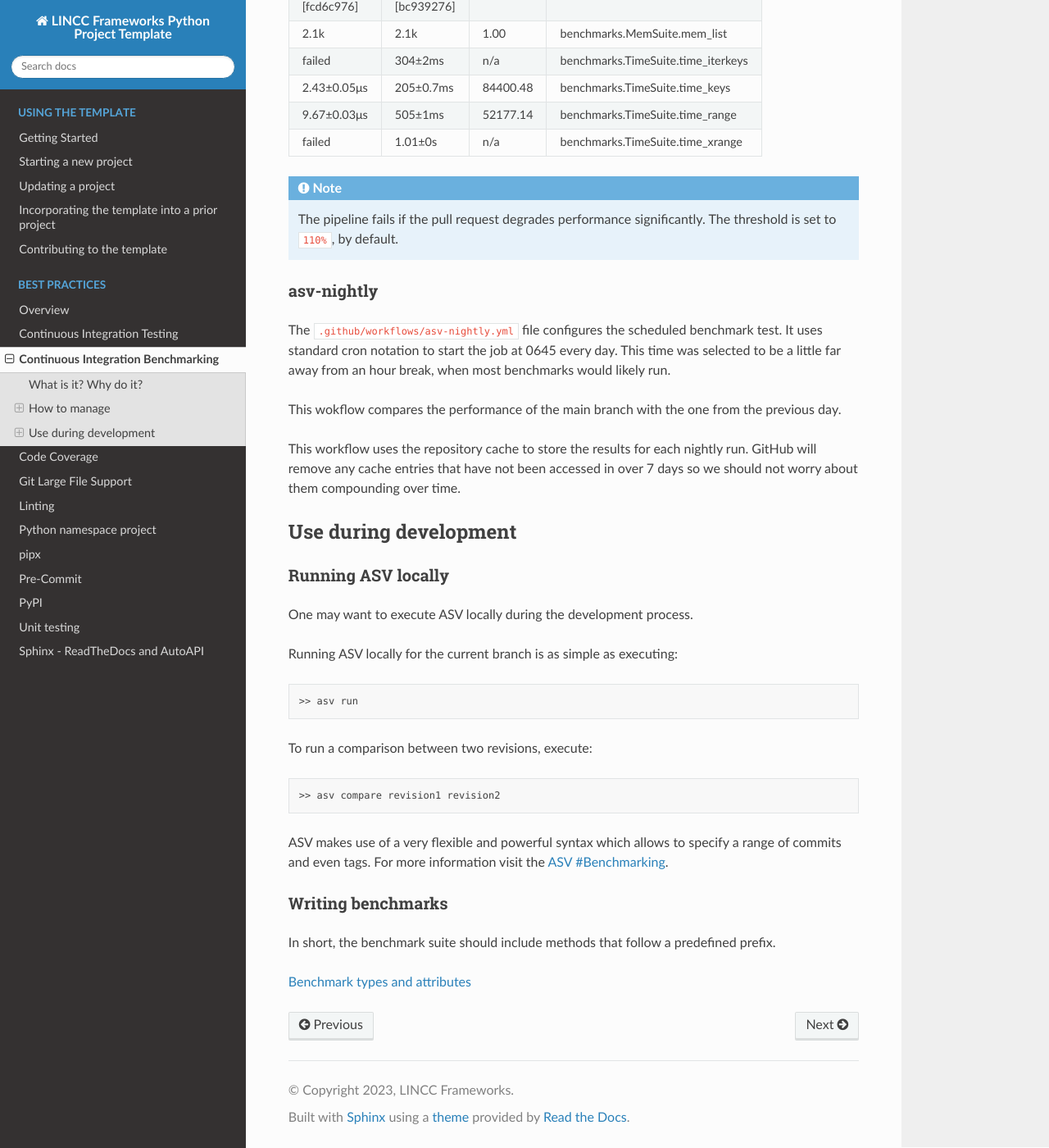
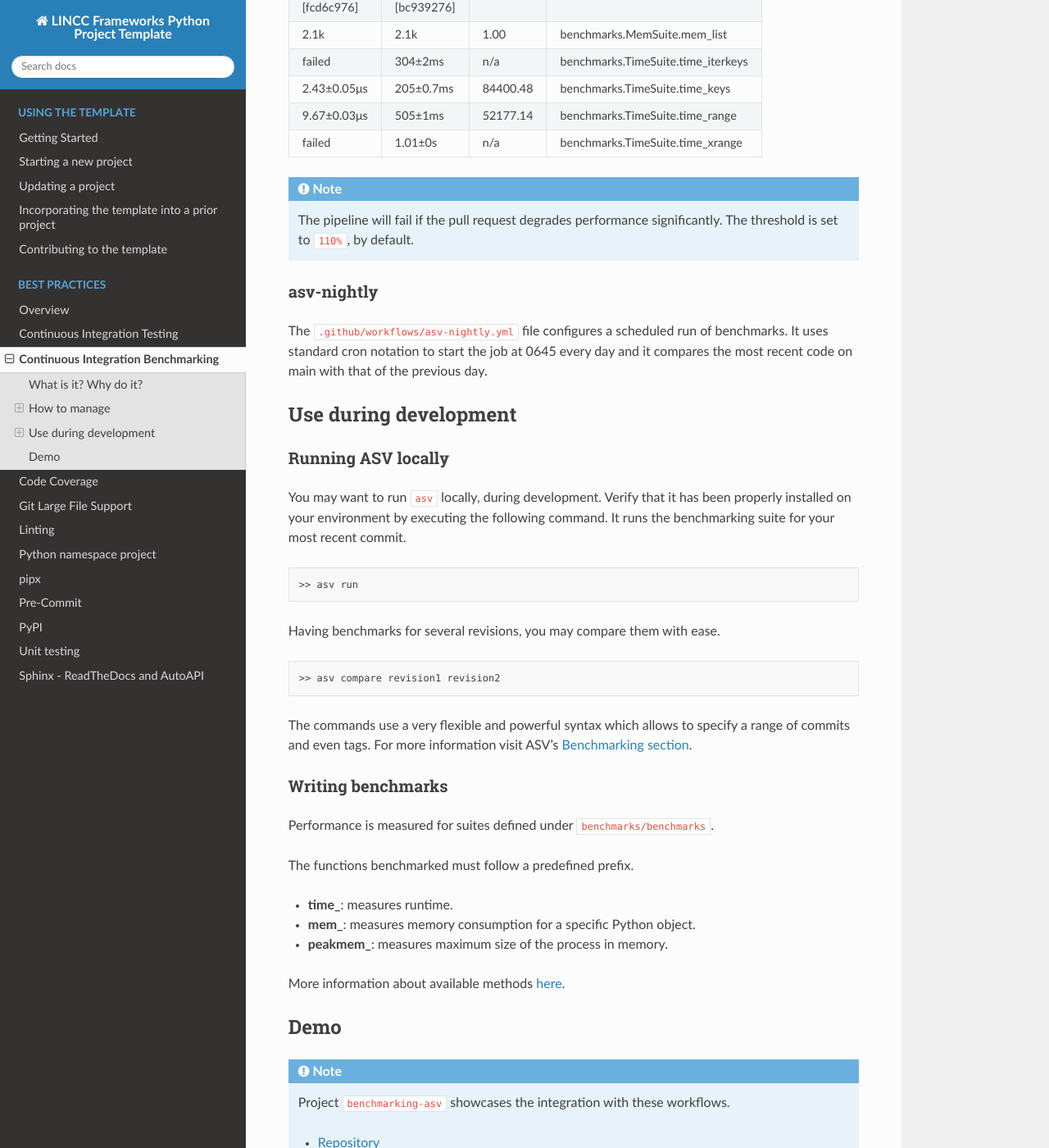
Before and after one commit to lincc-frameworks/python-project-template, a Sphinx documentation site: the page built from docs/practices/ci_benchmarking.rst, in a window 1280 px wide and 1400 px high, scrolled down 2256 px. Shown: the whole window at 82% size. Built offline with Sphinx 7.4.7 and the Read the Docs theme 2.0.0, drawn with Linux system fonts in a browser that asks for light colours; the version number could not be read and is left out; some of the changed text lies outside the part shown.

Commit message:
Refactor docs

```diff
--- a/docs/practices/ci_benchmarking.rst
+++ b/docs/practices/ci_benchmarking.rst
@@ -6,17 +6,20 @@
 -------------------------------------------------------------------------------
 
 Continuous integration benchmarking is the practice of running a suite of carefully
-catered benchmarks against your code base to assess its performance over time.
+catered benchmarks against your codebase to assess its performance over time.
 
 There are three main ways this template enables automated benchmarking:
 
-1. On all pushes to main. It allows to keep track of the performance of your codebase
+1. On all pushes to main. It allows to keep track of the performance of your benchmarks
    over a long period of time. This workflow is responsible for creating and deploying
-   a dashboard on Github Pages to visualize plots and performance regressions.
+   a dashboard to Github Pages to visualize plots on performance and its regressions.
 2. On pull requests to main. This evaluates the impact of the new code changes on the
    performance.
-3. On a scheduled "nightly run". The primary goal of this workflow is to make sure
-   that upstream dependencies don't degrade performance significantly.
+3. On a scheduled "nightly run". Its primary goal is to make sure that upstream dependencies
+   don't introduce breaking changes that degrade performance significantly.
+
+The benchmarking tool responsible to compute the runtime and memory benchmarks is
+`airspeed velocity (ASV) <https://asv.readthedocs.io/en/stable/>`_.
 
 
 How to manage
@@ -50,7 +53,6 @@
 A dashboard deployment is automatically triggered when the "gh-pages" branch is updated.
 Within a couple of minutes, the changes should be reflected on the dashboard.
 
-
 asv-main
 ^^^^^^^^^^^^^^^^^^^^^^^^^^^^^^^^^^^^^^^^^^^^^^^^^^^^^^^^^^^^^^^^^^^^^^^^^^^^^^^
 
@@ -64,29 +66,26 @@
 
       >> asv run ALL --skip-existing
 
-- Publishes the results to a dashboard on GH Pages. The URL should be similar to `<https://{{organization}}.github.io/{{project_name}}>`_.
+- Publishes the results to a dashboard on GitHub Pages (`<https://{{organization}}.github.io/{{project_name}}>`_).
 
 .. note::
-   - A github-actions[bot] pushes the benchmark results to the main branch. The workflows run consecutively to avoid any conflicts between jobs attempting to submit results simultaneously. A workflow is queued up until the previous workflow running on main is finished.
-   - ASV uses the most recent benchmarking suites to compute results for the range of commits in question. Any direct change to these suites with the intent to affect the runtime or memory usage produces no change of behavior.
+   * A Github actions bot pushes the benchmark results to the main branch for future use.
+     The workflows run consecutively to avoid any conflicts between jobs attempting to submit
+     results simultaneously. A workflow is queued up until the previous workflow running on main is finished.
+   * ASV uses the most recent benchmarking suites to compute results for the range of commits in question.
+     Any direct change to these suites with the intent to affect the runtime or memory usage produces no
+     change of behavior. Only changes to your project source modules do.
 
 asv-pr
 ^^^^^^^^^^^^^^^^^^^^^^^^^^^^^^^^^^^^^^^^^^^^^^^^^^^^^^^^^^^^^^^^^^^^^^^^^^^^^^^
 
 This workflow is triggered on pull requests targeting the main branch.
 
-- Compares the benchmarks of the main branch and compares it with those of main merged with the new changes.
+* Compares the benchmarks of the main branch with those of main merged with the new changes.
+* Uses `lf-asv-formatter <https://github.com/lincc-frameworks/lf-asv-formatter>`_ to process the output.
+* Publishes a comment on the pull request with the final assessment.
 
-   .. code:: bash
-
-      >>> asv continuous upstream/main HEAD || true
-      >>> asv compare upstream/main HEAD --sort ratio | tee output
-
-- Invokes `lf-asv-formatter <https://github.com/lincc-frameworks/asv-formatter>`_ for output processing.
-
-- Publishes a comment on the pull request with the final assessment.
-
-Typical ASV table file (before processing):
+Below is an example of the results generated.
 
 +-------------+------------+----------+------------------------------------+
 | Before      | After      | Ratio    | Method                             |
@@ -105,20 +104,15 @@
 +-------------+------------+----------+------------------------------------+
 
 .. note::
-   The pipeline fails if the pull request degrades performance significantly. The threshold is set to ``110%``,
+   The pipeline will fail if the pull request degrades performance significantly. The threshold is set to ``110%``,
    by default.
-
 
 asv-nightly
 ^^^^^^^^^^^^^^^^^^^^^^^^^^^^^^^^^^^^^^^^^^^^^^^^^^^^^^^^^^^^^^^^^^^^^^^^^^^^^^^
 
-The ``.github/workflows/asv-nightly.yml`` file configures the scheduled benchmark test.
-It uses standard cron notation to start the job at 0645 every day. This time was
-selected to be a little far away from an hour break, when most benchmarks would likely run.
-
-This wokflow compares the performance of the main branch with the one from the previous day.
-
-This workflow uses the repository cache to store the results for each nightly run. GitHub will remove any cache entries that have not been accessed in over 7 days so we should not worry about them compounding over time.
+The ``.github/workflows/asv-nightly.yml`` file configures a scheduled run of benchmarks.
+It uses standard cron notation to start the job at 0645 every day and it compares the
+most recent code on main with that of the previous day.
 
 
 Use during development
@@ -127,26 +121,44 @@
 Running ASV locally
 ^^^^^^^^^^^^^^^^^^^^^^^^^^^^^^^^^^^^^^^^^^^^^^^^^^^^^^^^^^^^^^^^^^^^^^^^^^^^^^^
 
-One may want to execute ASV locally during the development process.
-
-Running ASV locally for the current branch is as simple as executing:
+You may want to run ``asv`` locally, during development. Verify that it has been
+properly installed on your environment by executing the following command. It runs
+the benchmarking suite for your most recent commit.
 
 .. code:: bash
 
     >> asv run
 
-To run a comparison between two revisions, execute:
+Having benchmarks for several revisions, you may compare them with ease.
 
 .. code:: bash
 
     >> asv compare revision1 revision2
 
-ASV makes use of a very flexible and powerful syntax which allows to specify a range of commits and even tags.
-For more information visit the `ASV #Benchmarking <https://asv.readthedocs.io/en/stable/using.html#benchmarking>`_.
+The commands use a very flexible and powerful syntax which allows to specify a range
+of commits and even tags. For more information visit ASV's
+`Benchmarking section <https://asv.readthedocs.io/en/stable/using.html#benchmarking>`_.
 
 Writing benchmarks
 ^^^^^^^^^^^^^^^^^^^^^^^^^^^^^^^^^^^^^^^^^^^^^^^^^^^^^^^^^^^^^^^^^^^^^^^^^^^^^^^
 
-In short, the benchmark suite should include methods that follow a predefined prefix.
+Performance is measured for suites defined under ``benchmarks/benchmarks``.
 
-`Benchmark types and attributes <https://asv.readthedocs.io/en/stable/benchmarks.html#benchmark-types-and-attributes>`_
+The functions benchmarked must follow a predefined prefix.
+
+* **time_**: measures runtime.
+* **mem_**: measures memory consumption for a specific Python object.
+* **peakmem_**: measures maximum size of the process in memory.
+
+More information about available methods
+`here <https://asv.readthedocs.io/en/stable/benchmarks.html#benchmark-types-and-attributes>`_.
+
+
+Demo
+-------------------------------------------------------------------------------
+
+.. note::
+   Project ``benchmarking-asv`` showcases the integration with these workflows.
+
+   * `Repository <https://github.com/lincc-frameworks/benchmarking-asv>`_
+   * `Dashboard <https://lincc-frameworks.github.io/benchmarking-asv>`_
```
Also changed, not shown: docs/source/existing_project.rst (+7 -0 lines), docs/source/new_project.rst (+2 -21 lines).
